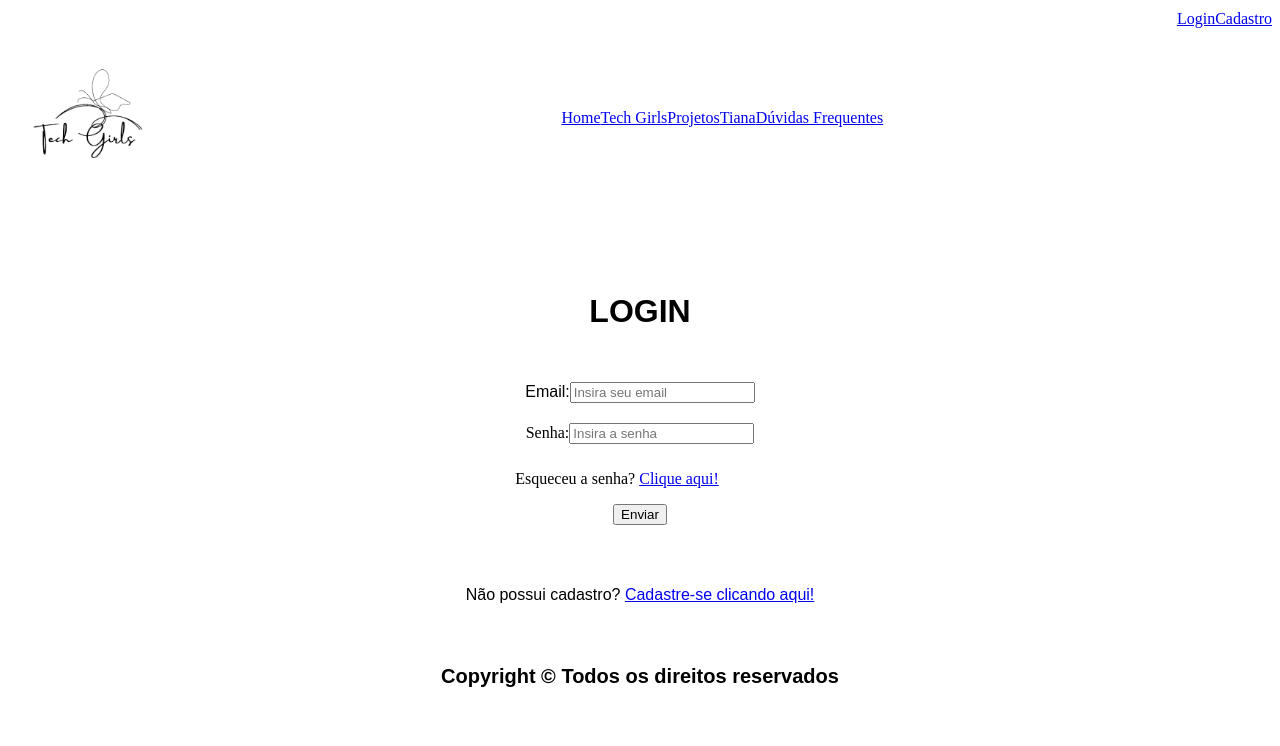
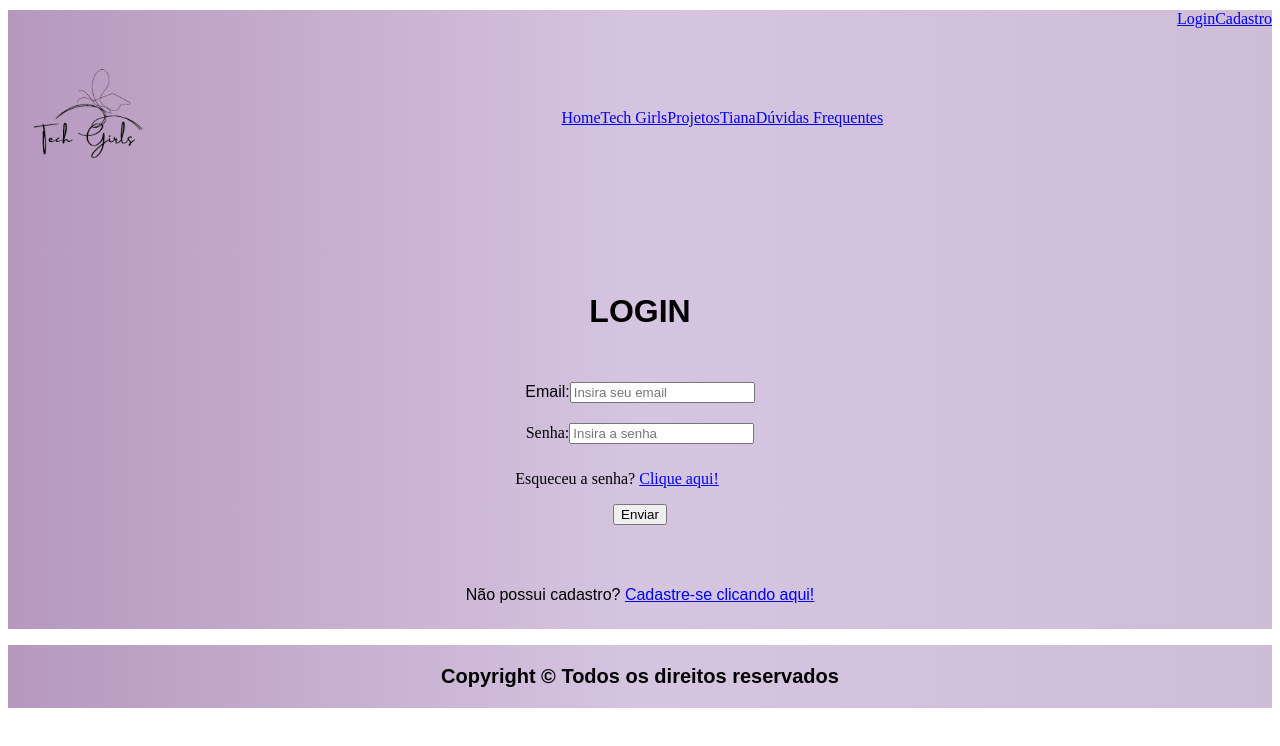
Before and after one commit to FIAP-Tech-Girls/Challenge-WEB, a React (Vite) app: page /Login in a window 1280 px wide. Shown: the top 746 px of the page. Built offline with nearby package versions, Linux system fonts and the light colour scheme.

Commit message:
atualizando scss

```diff
--- a/src/App.scss
+++ b/src/App.scss
@@ -1,8 +1,10 @@
 @import "./variavel";
 
+
+
 .container{
-    background-image: linear-gradient(to right, #B698BE,#D5C5E0,#CDBDD7)
-}
+    background-image: linear-gradient(to right, #B698BE,#D5C5E0,#CDBDD7);
+
     .conteudo-home{
         .imagem-home{
             .imagem-home #imagemScroll{
@@ -555,3 +557,5 @@
             }
         }
     }
+
+}
--- a/src/Cadastro.jsx
+++ b/src/Cadastro.jsx
@@ -29,6 +29,7 @@ function Cadastro (){
 
     return(
         <>
+        <div className="container">
         <div className="FormularioLogin">
             <form onSubmit={handleSubmit}>
                 <h1 className="TituloLogin">CADASTRO</h1>
@@ -49,7 +50,7 @@ function Cadastro (){
                 </div>
             </form>
         </div>
-
+        </div>
         </>
     )
 }
--- a/src/Duvidas.jsx
+++ b/src/Duvidas.jsx
@@ -3,6 +3,7 @@ import {} from 'react'
 function Duvidas() {
     return (
     <>
+    <div className='container'>
     <img src="./src/assets/ImagensDuvidas/DuvidasFrequentes.png" className='ImagemDuvidas' />
     <center><div className='duvidasFrequentes'>
        <div className='perguntas'>
@@ -93,7 +94,7 @@ function Duvidas() {
             </form>
         </center>
     </div>
-
+    </div>
     </>
     )
   }
--- a/src/Footer.jsx
+++ b/src/Footer.jsx
@@ -3,7 +3,9 @@ import {} from 'react'
 function Footer() {
     return (
       <>
+      <div className='container'>
       <h1 className='copy-footer'>Copyright © Todos os direitos reservados</h1>
+      </div>
       </>
     )
   }
--- a/src/Login.jsx
+++ b/src/Login.jsx
@@ -23,6 +23,7 @@ function FormularioLogin (){
 
     return(
         <>
+        <div className='container'>
         <div className="FormularioLogin">
             <form onSubmit={handleSubmit}>
                 <h1 className="TituloLogin">LOGIN</h1>
@@ -42,7 +43,7 @@ function FormularioLogin (){
         </div>
 
         <p className="legenda-formulario">Não possui cadastro? <a href="Cadastro">Cadastre-se clicando aqui!</a></p>
-
+        </div>
         </>
     )
 }
--- a/src/Nav.jsx
+++ b/src/Nav.jsx
@@ -6,6 +6,7 @@ import { NavLink } from 'react-router-dom'
 function Nav() {
   return (
     <>
+    <div className='container'>
     <div className='NavBarLogin'>
       <NavLink to='Login' id='Item-NavL'>Login</NavLink>
       <NavLink to='Cadastro' id='Item-NavL'>Cadastro</NavLink>
@@ -24,7 +25,7 @@ function Nav() {
     </div>
 
 
-
+   </div>
     </>
   )
 }
--- a/src/Projetos.jsx
+++ b/src/Projetos.jsx
@@ -3,6 +3,7 @@ import {} from 'react'
 function Projetos() {
     return (
       <>
+      <div className='container'>
       <section className='conteudo-projetos'>
         <img src="./src/assets/ImagensProjetos/TituloTransito.png" className='BotaoFundo'/>
         <h2 className='titulo-projetos'>Smart Cities</h2>
@@ -31,7 +32,7 @@ function Projetos() {
         <p className='frase-SFOME'>"A única forma de chegar ao impossível é acreditar que é possível"</p>
 
       </section>
-
+     </div>
       </>
     )
   }
--- a/src/Techgirls.jsx
+++ b/src/Techgirls.jsx
@@ -3,6 +3,7 @@ import {} from 'react'
 function Techgirls() {
     return (
       <>
+      <div className='container'>
       <section className='conteudo-techgirls'>
       <h2 className='titulo-tech'>Quem nós somos?</h2>
       <div className='conteudo-tech-imagem'>
@@ -20,7 +21,7 @@ Nossa missão vai além do nosso próprio sucesso. Estamos comprometidas em abri
         <h2>Conheça nossos projetos!</h2>
         <a href="Projetos"><img src="./src/assets/ImagemFundoBotao.png" className='BotaoFundo' /></a>
       </div>
-
+      </div>
       </>
     )
   }
--- a/src/Tiana.jsx
+++ b/src/Tiana.jsx
@@ -3,6 +3,7 @@ import {} from 'react'
 function Tiana() {
     return (
       <>
+      <div className='container'>
       <section className='conteudo-tiana'>
         <img src="./src/assets/ImagensTiana/Titulo.png" className='BotaoFundo'  />
       <h2 className='titulo-tiana'>A nossa inteligência artificial</h2>
@@ -36,7 +37,7 @@ function Tiana() {
         </div>
       </div>
       </section>
-
+     </div>
       </>
     )
   }
```
Lines whose indentation alone changed are shown as unchanged.
